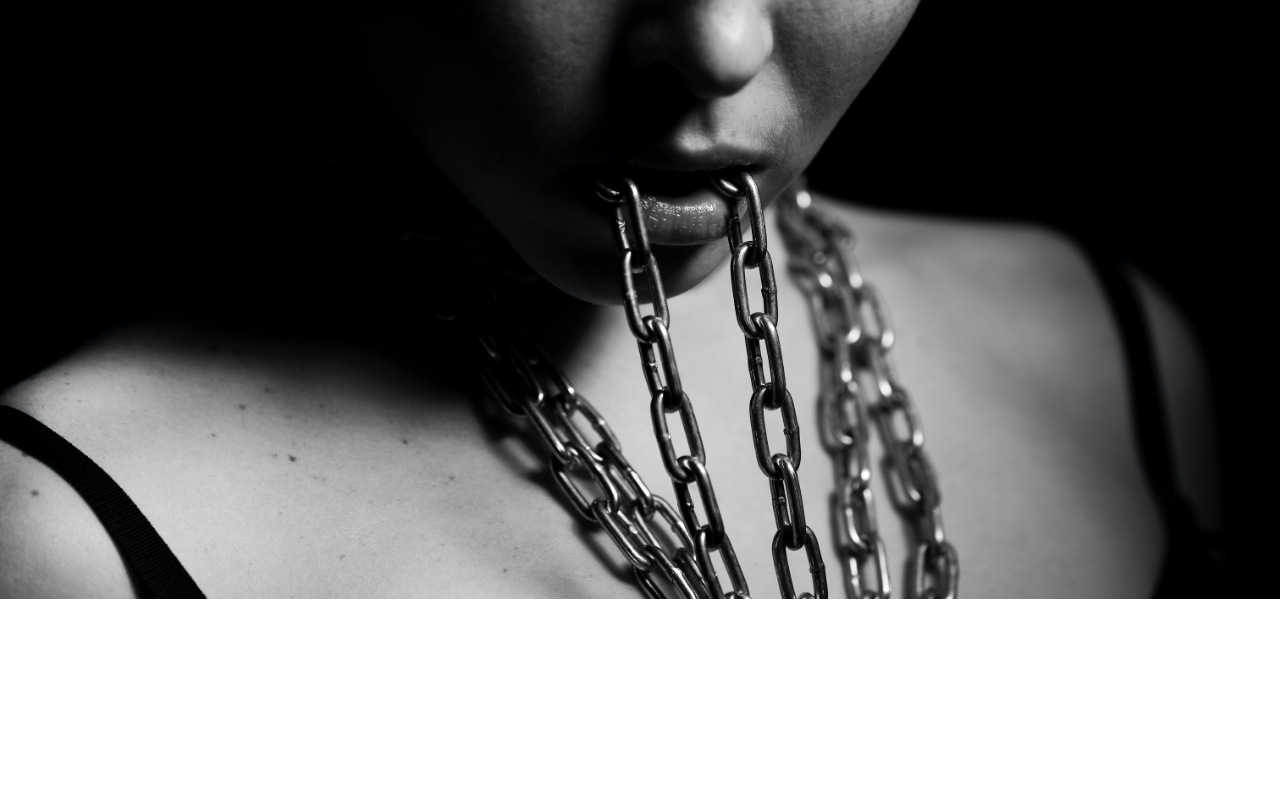
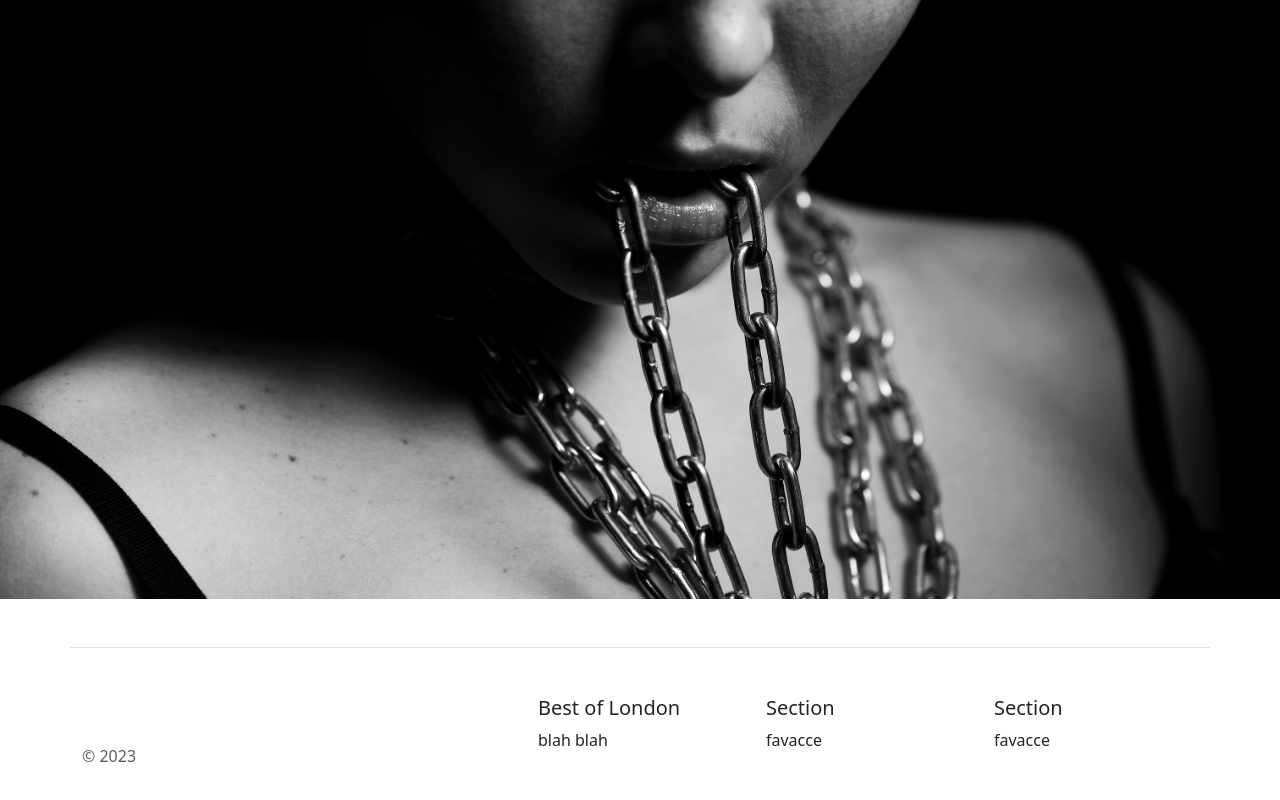
Before and after one commit to dantrovato/kinks-of-leon, a React (Vite) app: page / in a window 1280 px wide. Shown: the part 342-1142 px from the top of the page. Before the commit the page ends 941 px from the top, so only its background shows below. Built offline with nearby package versions, Linux system fonts and the light colour scheme.

Commit message:
Add footer

```diff
--- a/src/App.tsx
+++ b/src/App.tsx
@@ -1,12 +1,14 @@
 import "./App.css";
 import Navbar from "./components/Navbar/Navbar";
 import Hero from "./components/Hero/Hero";
+import Footer from "./components/Footer/Footer";
 
 function App() {
   return (
     <>
       <Navbar />
       <Hero />
+      <Footer />
     </>
   );
 }
--- /dev/null
+++ b/src/components/Footer/Footer.tsx
@@ -0,0 +1,34 @@
+const Footer = () => {
+  return (
+    <div className="container">
+      <footer className="row row-cols-1 row-cols-sm-2 row-cols-md-5 py-5 my-5 border-top">
+        <div className="col mb-3">
+          <a
+            href="/"
+            className="d-flex align-items-center mb-3 link-body-emphasis text-decoration-none"
+          >
+            <svg className="bi me-2" width="40" height="32"></svg>
+          </a>
+          <p className="text-body-secondary">© 2023</p>
+        </div>
+
+        <div className="col mb-3"></div>
+
+        <div className="col mb-3">
+          <h5>Best of London</h5>
+          <p>blah blah</p>
+        </div>
+        <div className="col mb-3">
+          <h5>Section</h5>
+          <p>favacce</p>
+        </div>
+        <div className="col mb-3">
+          <h5>Section</h5>
+          <p>favacce</p>
+        </div>
+      </footer>
+    </div>
+  );
+};
+
+export default Footer;
--- a/src/components/Navbar/Navbar.tsx
+++ b/src/components/Navbar/Navbar.tsx
@@ -11,7 +11,7 @@ const Navbar = () => {
   return (
     <nav className="navbar navbar-expand-lg navbar-light bg-black">
       <div className="container-fluid m-3">
-        <span className="navbar-brand text-white">Kinks of Leon</span>
+        <span className="navbar-brand text-white pr-5">Kinks of Leon</span>
         <button className="navbar-toggler" type="button" onClick={toggleNavbar}>
           <span className="navbar-toggler-icon"></span>
         </button>
```
